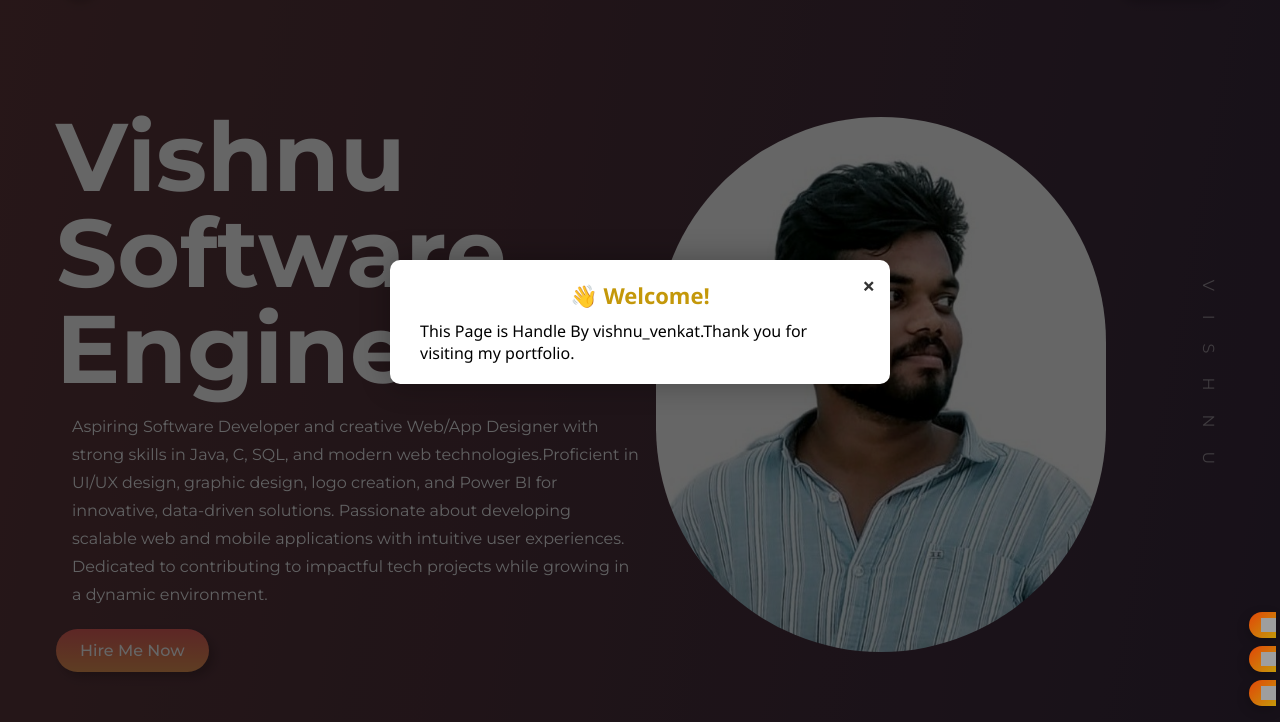
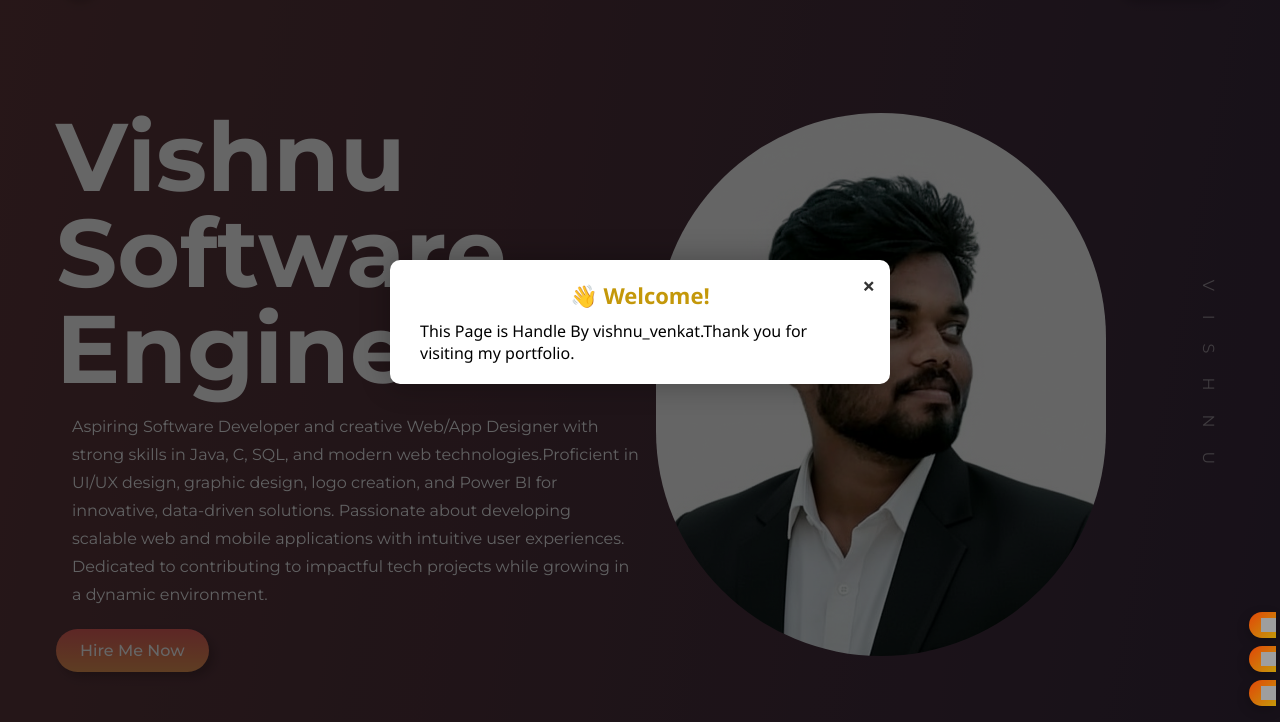
Before and after one commit to VishnuVenkat07/vishnu-portfolio, a plain HTML site: page index.html in a window 1280 px wide. Shown: the part 78-800 px from the top of the page. Drawn offline with nearby package versions, Linux system fonts and the light colour scheme; grey boxes are pictures that could not be loaded.

Commit message:
Update index.html

```diff
--- a/index.html
+++ b/index.html
@@ -54,7 +54,7 @@
 
     <header class="section__container header__container" id="home">
         <div class="header__image">
-            <img src="vishnu1.jpg" alt="header" />
+            <img src="unnamed.png" alt="header" />
         </div>
         <div class="header__content">
             <div>
```
